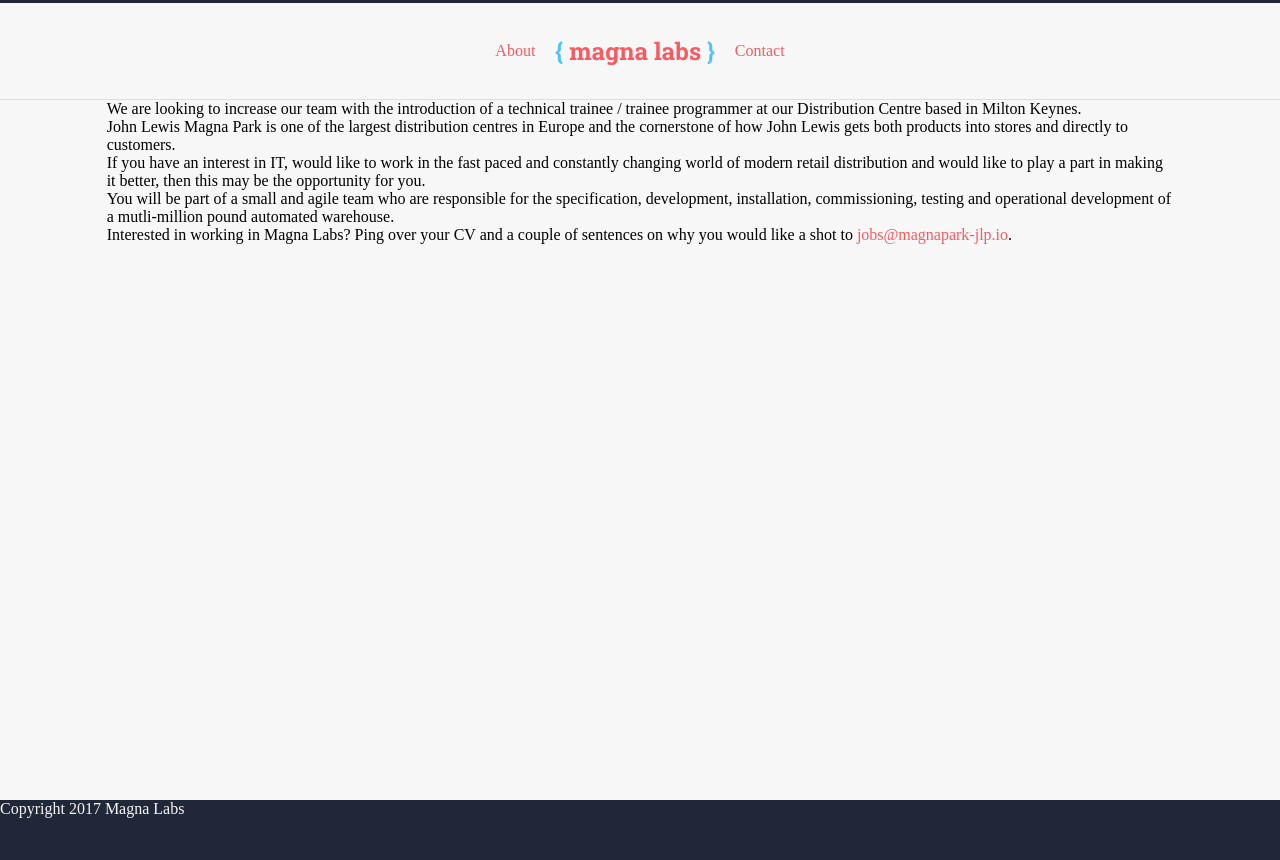
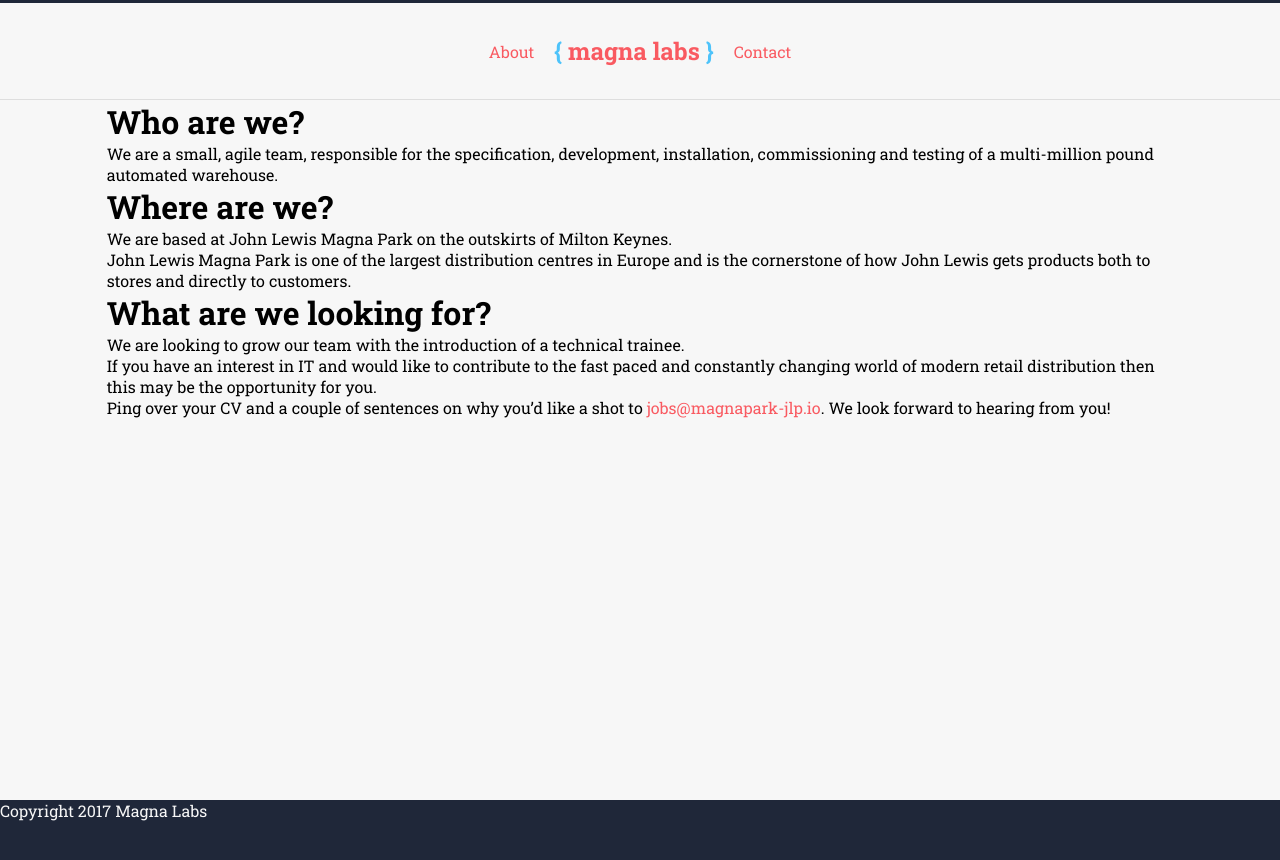
Before and after one commit to MagnaDev/jobs, a Jekyll site: the page built from index.md, in a window 1280 px wide. Shown: the top 860 px of the page. Built offline with Jekyll 4.4.1, drawn with Linux system fonts in a browser that asks for light colours; our own code applies the rules of GitHub Pages for plain Markdown files.

Commit message:
Re-worded most of the index page.

```diff
--- a/_sass/magnalabs/_base.scss
+++ b/_sass/magnalabs/_base.scss
@@ -6,6 +6,7 @@
 
 body {
   background: $alabaster;
+  font-family: $serif;
 }
 
 a {
--- a/index.md
+++ b/index.md
@@ -1,20 +1,25 @@
 ---
 layout: home
 ---
-We are looking to increase our team with the introduction of a technical
-trainee / trainee programmer at our Distribution Centre based in Milton Keynes.
+# Who are we?
+We are a small, agile team, responsible for the specification,
+development, installation, commissioning and testing of a multi-million pound
+automated warehouse.
 
-John Lewis Magna Park is one of the largest distribution centres in Europe and
-the cornerstone of how John Lewis gets both products into stores and directly
-to customers.
+# Where are we?
+We are based at John Lewis Magna Park on the outskirts of Milton Keynes.
 
-If you have an interest in IT, would like to work in the fast paced and
-constantly changing world of modern retail distribution and would like to
-play a part in making it better, then this may be the opportunity for you.
+John Lewis Magna Park is one of the largest distribution centres in Europe
+and is the cornerstone of how John Lewis gets products both to stores and
+directly to customers.
 
-You will be part of a small and agile team who are responsible for the
-specification, development, installation, commissioning, testing and
-operational development of a mutli-million pound automated warehouse.
+# What are we looking for?
+We are looking to grow our team with the introduction of a technical
+trainee.
 
-Interested in working in Magna Labs? Ping over your CV and a couple of
-sentences on why you would like a shot to <jobs@magnapark-jlp.io>.
+If you have an interest in IT and would like to contribute to the fast paced
+and constantly changing world of modern retail distribution then this may be
+the opportunity for you.
+
+Ping over your CV and a couple of sentences on why you'd like a shot to
+<jobs@magnapark-jlp.io>. We look forward to hearing from you!
```
